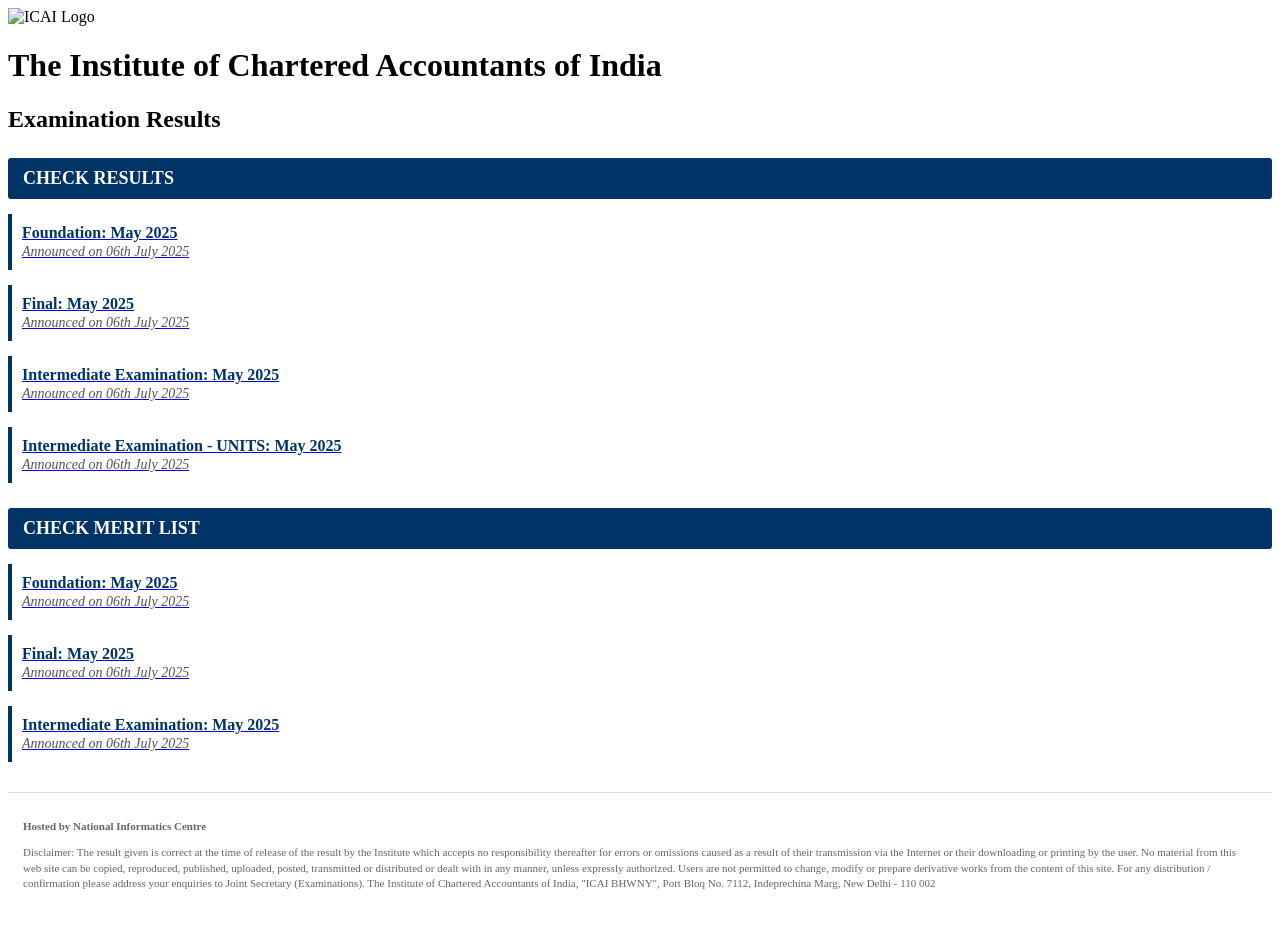
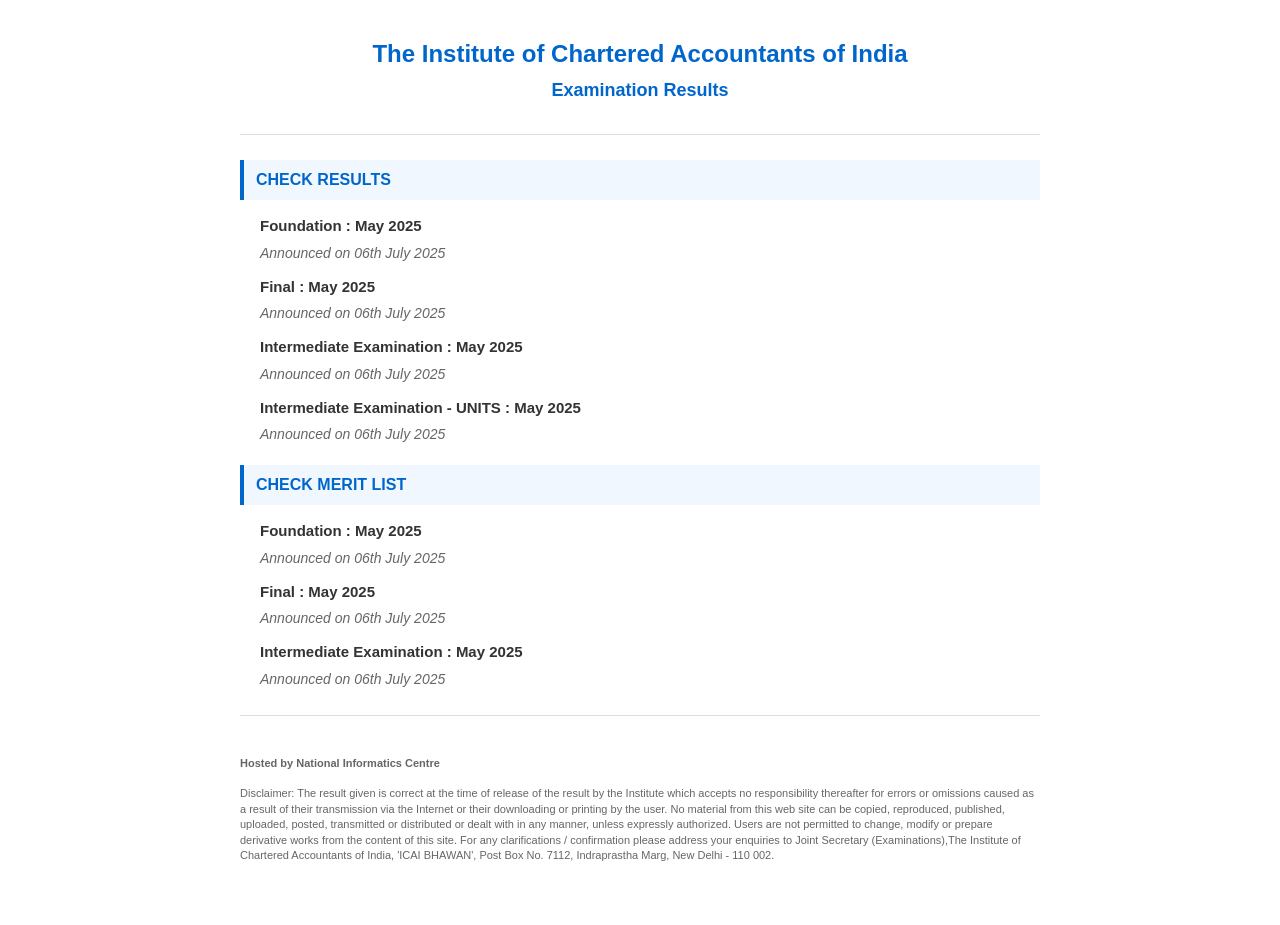
Before and after one commit to Sevmamra/icai.nic.in, a plain HTML site: page index.html in a window 1280 px wide. After the commit the page ends 883 px from the top, so only its background shows below. Drawn offline with Linux system fonts and the light colour scheme.

Commit message:
Update index.html

```diff
--- a/index.html
+++ b/index.html
@@ -4,132 +4,104 @@
     <meta charset="UTF-8">
     <meta name="viewport" content="width=device-width, initial-scale=1.0">
     <title>ICAI Examination Results</title>
-    <link rel="stylesheet" href="assets/css/styles.css">
     <style>
         body {
-            background: url('assets/images/bg-home.jpg') no-repeat center center fixed;
-            background-size: cover;
+            font-family: Arial, sans-serif;
+            line-height: 1.5;
+            color: #333;
+            max-width: 800px;
+            margin: 0 auto;
+            padding: 20px;
         }
-
-        .exam-section {
+        h1 {
+            color: #0066cc;
+            text-align: center;
+            font-size: 24px;
+            margin-bottom: 5px;
+        }
+        h2 {
+            color: #0066cc;
+            text-align: center;
+            font-size: 18px;
+            margin-top: 0;
+            margin-bottom: 30px;
+        }
+        hr {
+            border: none;
+            height: 1px;
+            background-color: #ddd;
             margin: 25px 0;
         }
-
-        .section-title {
-            background-color: #003366;
-            color: white;
-            padding: 10px 15px;
-            font-size: 18px;
-            font-weight: bold;
-            border-radius: 3px;
-            margin-bottom: 15px;
+        h3 {
+            color: #0066cc;
+            background-color: #f0f7ff;
+            padding: 8px 12px;
+            font-size: 16px;
+            margin: 20px 0 15px 0;
+            border-left: 4px solid #0066cc;
         }
-
-        .exam-item {
-            margin-bottom: 15px;
-            padding: 10px;
-            border-left: 4px solid #003366;
-            background-color: rgba(255,255,255,0.7);
-            transition: all 0.3s ease;
+        h4 {
+            color: #333;
+            font-size: 15px;
+            margin: 12px 0 5px 20px;
         }
-
-        .exam-item:hover {
-            background-color: rgba(255,255,255,0.9);
-            transform: translateX(5px);
+        em {
+            color: #666;
+            font-size: 14px;
+            margin-left: 20px;
+            display: block;
         }
-
-        .exam-name {
-            font-weight: bold;
-            color: #003366;
-            font-size: 16px;
-        }
-
-        .exam-date {
-            font-style: italic;
-            color: #555;
-            font-size: 14px;
-        }
-
         .disclaimer {
             font-size: 11px;
+            color: #666;
+            margin-top: 40px;
             line-height: 1.4;
-            color: #666;
-            margin-top: 30px;
-            padding: 15px;
-            background-color: rgba(255,255,255,0.8);
-            border-top: 1px solid #ddd;
+        }
+        a {
+            color: #0066cc;
+            text-decoration: none;
+        }
+        a:hover {
+            text-decoration: underline;
         }
     </style>
 </head>
 <body>
-    <div class="container">
-        <div class="header">
-            <img src="assets/images/logo.png" alt="ICAI Logo" class="logo">
-            <h1>The Institute of Chartered Accountants of India</h1>
-            <h2>Examination Results</h2>
-        </div>
+    <h1>The Institute of Chartered Accountants of India</h1>
+    <h2>Examination Results</h2>
 
-        <div class="exam-section">
-            <div class="section-title">CHECK RESULTS</div>
+    <hr>
 
-            <a href="form.html" class="exam-link">
-                <div class="exam-item">
-                    <span class="exam-name">Foundation: May 2025</span><br>
-                    <span class="exam-date">Announced on 06th July 2025</span>
-                </div>
-            </a>
+    <h3>CHECK RESULTS</h3>
 
-            <a href="form.html" class="exam-link">
-                <div class="exam-item">
-                    <span class="exam-name">Final: May 2025</span><br>
-                    <span class="exam-date">Announced on 06th July 2025</span>
-                </div>
-            </a>
+    <h4>Foundation : May 2025</h4>
+    <em>Announced on 06th July 2025</em>
 
-            <a href="form.html" class="exam-link">
-                <div class="exam-item">
-                    <span class="exam-name">Intermediate Examination: May 2025</span><br>
-                    <span class="exam-date">Announced on 06th July 2025</span>
-                </div>
-            </a>
+    <h4>Final : May 2025</h4>
+    <em>Announced on 06th July 2025</em>
 
-            <a href="form.html" class="exam-link">
-                <div class="exam-item">
-                    <span class="exam-name">Intermediate Examination - UNITS: May 2025</span><br>
-                    <span class="exam-date">Announced on 06th July 2025</span>
-                </div>
-            </a>
-        </div>
+    <h4>Intermediate Examination : May 2025</h4>
+    <em>Announced on 06th July 2025</em>
 
-        <div class="exam-section">
-            <div class="section-title">CHECK MERIT LIST</div>
+    <h4>Intermediate Examination - UNITS : May 2025</h4>
+    <em>Announced on 06th July 2025</em>
 
-            <a href="form.html" class="exam-link">
-                <div class="exam-item">
-                    <span class="exam-name">Foundation: May 2025</span><br>
-                    <span class="exam-date">Announced on 06th July 2025</span>
-                </div>
-            </a>
+    <h3>CHECK MERIT LIST</h3>
 
-            <a href="form.html" class="exam-link">
-                <div class="exam-item">
-                    <span class="exam-name">Final: May 2025</span><br>
-                    <span class="exam-date">Announced on 06th July 2025</span>
-                </div>
-            </a>
+    <h4>Foundation : May 2025</h4>
+    <em>Announced on 06th July 2025</em>
 
-            <a href="form.html" class="exam-link">
-                <div class="exam-item">
-                    <span class="exam-name">Intermediate Examination: May 2025</span><br>
-                    <span class="exam-date">Announced on 06th July 2025</span>
-                </div>
-            </a>
-        </div>
+    <h4>Final : May 2025</h4>
+    <em>Announced on 06th July 2025</em>
 
-        <div class="disclaimer">
-            <p><strong>Hosted by National Informatics Centre</strong></p>
-            <p>Disclaimer: The result given is correct at the time of release of the result by the Institute which accepts no responsibility thereafter for errors or omissions caused as a result of their transmission via the Internet or their downloading or printing by the user. No material from this web site can be copied, reproduced, published, uploaded, posted, transmitted or distributed or dealt with in any manner, unless expressly authorized. Users are not permitted to change, modify or prepare derivative works from the content of this site. For any distribution / confirmation please address your enquiries to Joint Secretary (Examinations). The Institute of Chartered Accountants of India, "ICAI BHWNY", Port Bloq No. 7112, Indeprechina Marg, New Delhi - 110 002</p>
-        </div>
+    <h4>Intermediate Examination : May 2025</h4>
+    <em>Announced on 06th July 2025</em>
+
+    <hr>
+
+    <div class="disclaimer">
+        <strong>Hosted by National Informatics Centre</strong><br><br>
+        Disclaimer: The result given is correct at the time of release of the result by the Institute which accepts no responsibility thereafter for errors or omissions caused as a result of their transmission via the Internet or their downloading or printing by the user. No material from this web site can be copied, reproduced, published, uploaded, posted, transmitted or distributed or dealt with in any manner, unless expressly authorized. Users are not permitted to change, modify or prepare derivative works from the content of this site. For any clarifications / confirmation please address your enquiries to Joint Secretary (Examinations),The Institute of Chartered Accountants of India, 'ICAI BHAWAN', Post Box No. 7112, Indraprastha Marg, New Delhi - 110 002.
     </div>
 </body>
 </html>
```
